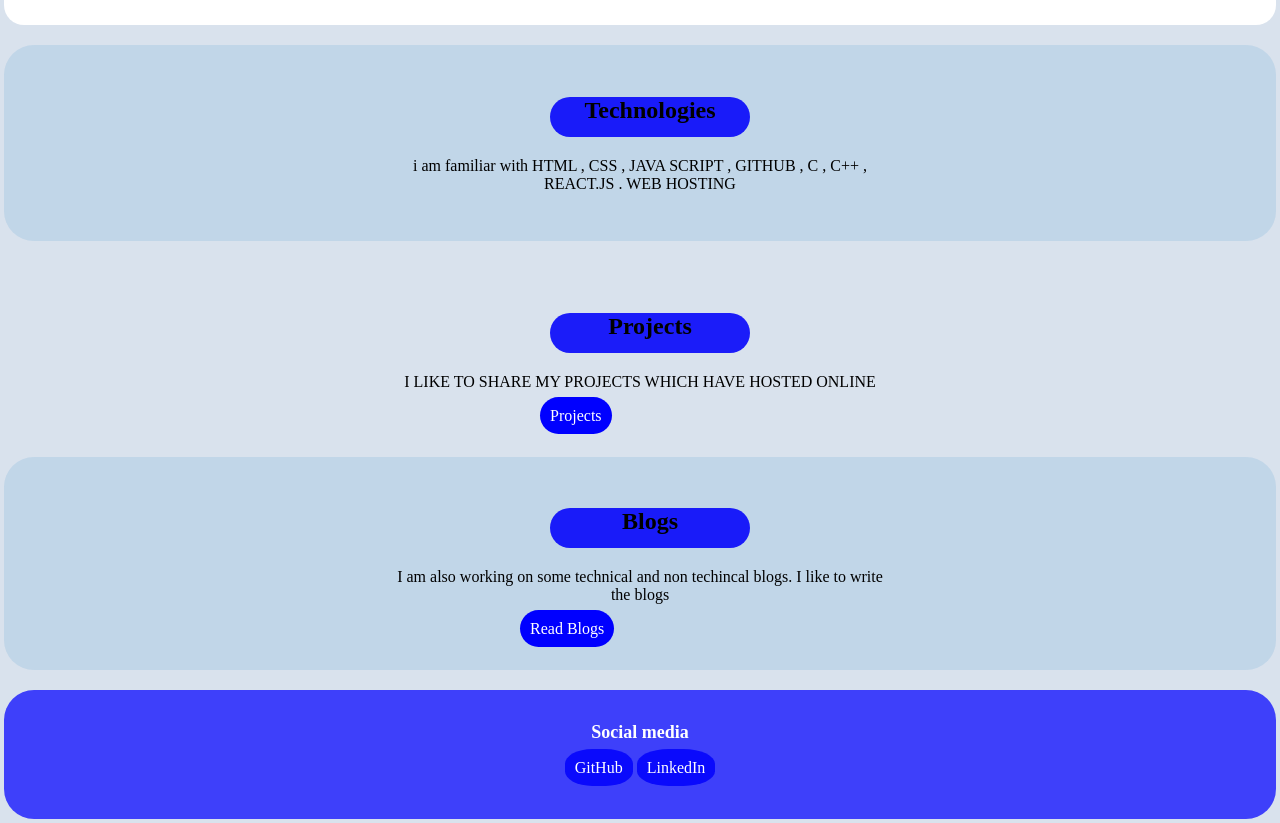
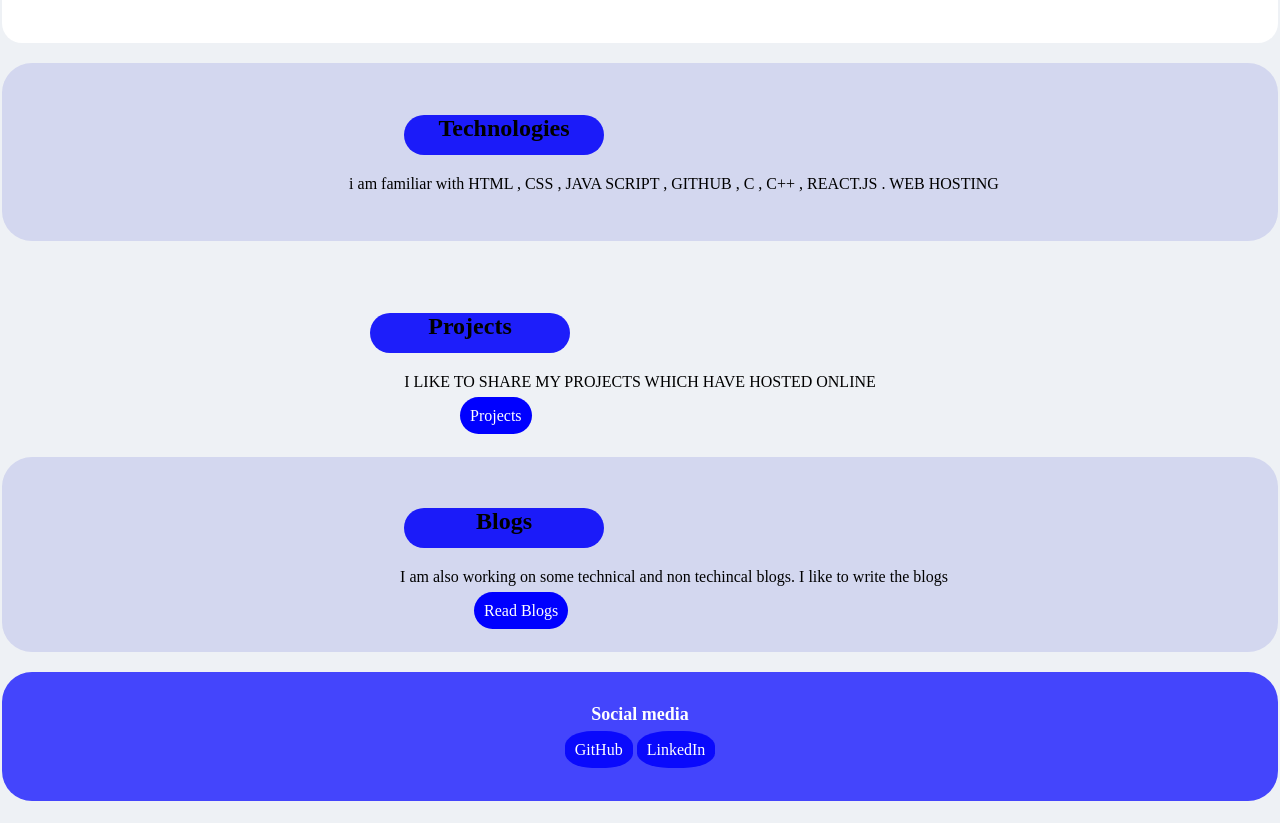
Before and after one commit to ashutosh2720/My-portfolio, a plain HTML site: page index.html in a window 1280 px wide. Shown: the part 611-1434 px from the top of the page. Drawn offline with Linux system fonts and the light colour scheme.

Commit message:
file updated

```diff
--- a/style.css
+++ b/style.css
@@ -2,8 +2,8 @@
 
 body {
   font-family:'Times New Roman', Times, serif;
-  margin: 4px;
-  background-color: rgb(217, 226, 237);
+  margin: 2px;
+  background-color: rgb(238, 241, 245);
 
 }
 
@@ -11,12 +11,12 @@ body {
 
 /* container */
 .container {
-  padding:20px ;
+  padding: 30px;
 
 }
 
 .container-2{
-  max-width: 500px;
+  max-width:100vh;
   margin:auto;
 
 }
@@ -35,8 +35,8 @@ body {
   background-color:blue;
   border-radius: 200px;
   color: white;
-  margin-left: 150px;
-  margin-top: 80px;
+  margin-left: 220px;
+  margin-top: 0px;
 
 }
 
@@ -44,7 +44,7 @@ body {
   color:white;
   border-radius: 200px;
   background-color: blue;
-  margin-left: 130px;
+  margin-left: 200px;
 }
 
 /* lists */
@@ -134,13 +134,14 @@ body {
   border-radius: 20px;
   width: 200px;
   height: 40px;
-  margin-left: 160px;
+  margin-left:130px;
 }
 
 .blue {
-  background-color:rgba(26, 131, 201, 0.126);
+  background-color:rgba(26, 35, 201, 0.126);
   border-radius: 30px;
   margin-bottom: 20px;
+  padding-left:100px
 }
 
 .ol-rev {
```
